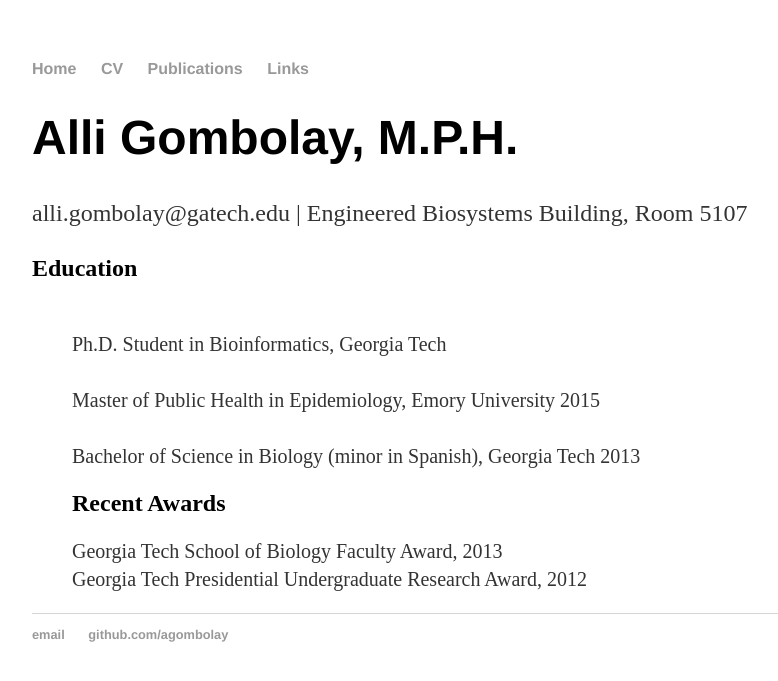
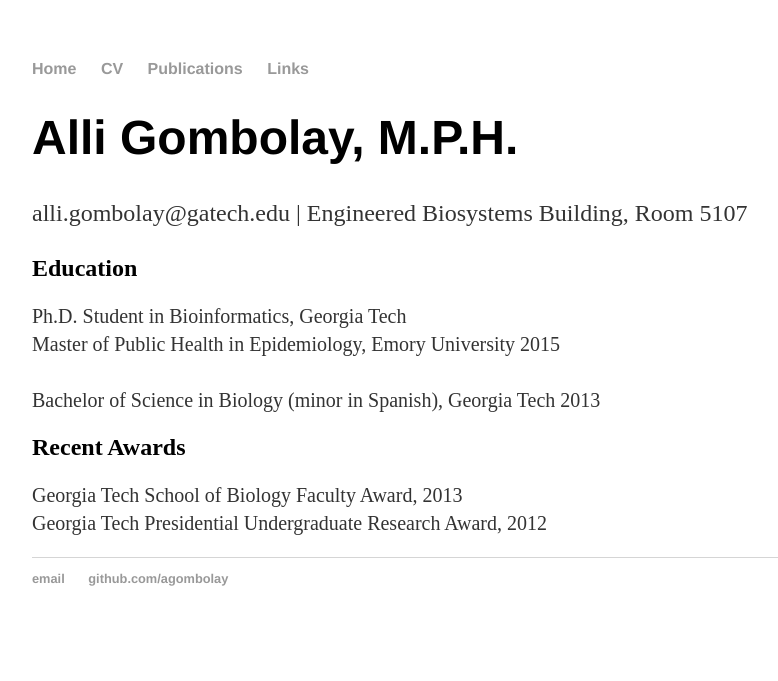
Before and after one commit to agombolay/agombolay.github.io, a Jekyll site: the page built from cv/index.html, in a window 1280 px wide. Shown: the top 681 px of the page, without its empty margins (160-938 px from the left). Built offline with Jekyll 4.4.1, drawn with Linux system fonts in a browser that asks for light colours.

Commit message:
Update index.html

```diff
--- a/cv/index.html
+++ b/cv/index.html
@@ -7,8 +7,7 @@
 	<p>alli.gombolay@gatech.edu | Engineered Biosystems Building, Room 5107</p>
 
 	<h2>Education</h2>
-	<ul>
-	<p style="font-size:20px"><br>Ph.D. Student in Bioinformatics, Georgia Tech</br>
+	<p style="font-size:20px">Ph.D. Student in Bioinformatics, Georgia Tech
 	<br>Master of Public Health in Epidemiology, Emory University 2015</br>
 	<br>Bachelor of Science in Biology (minor in Spanish), Georgia Tech 2013</br></p>
 
```
